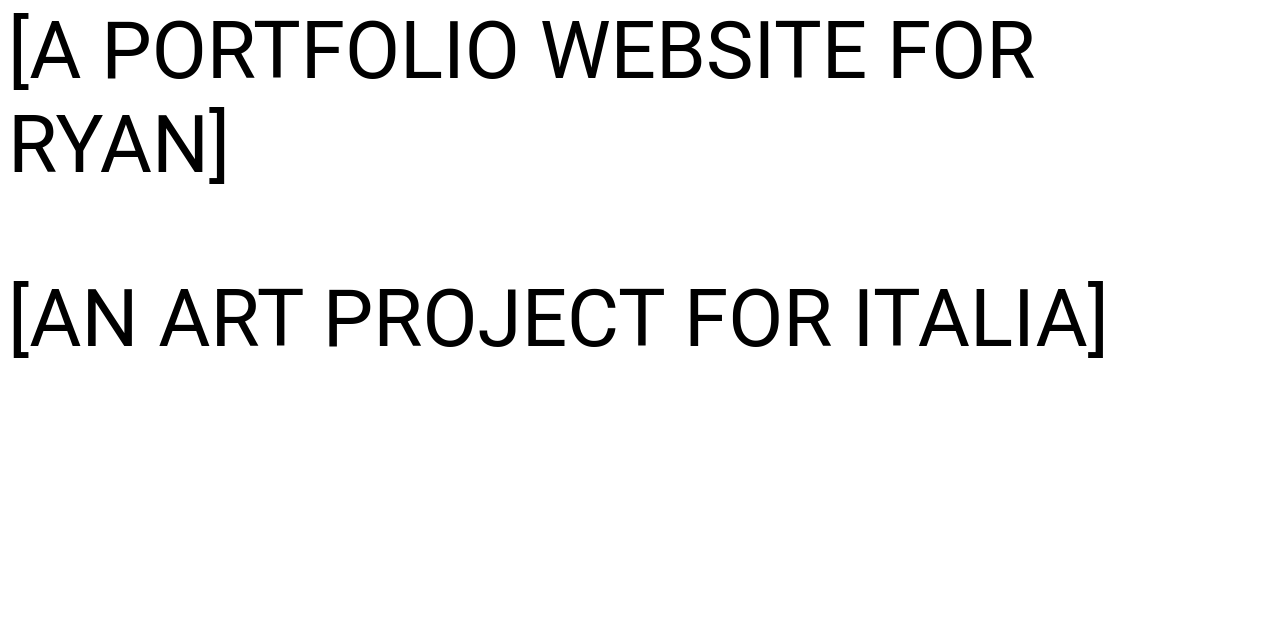
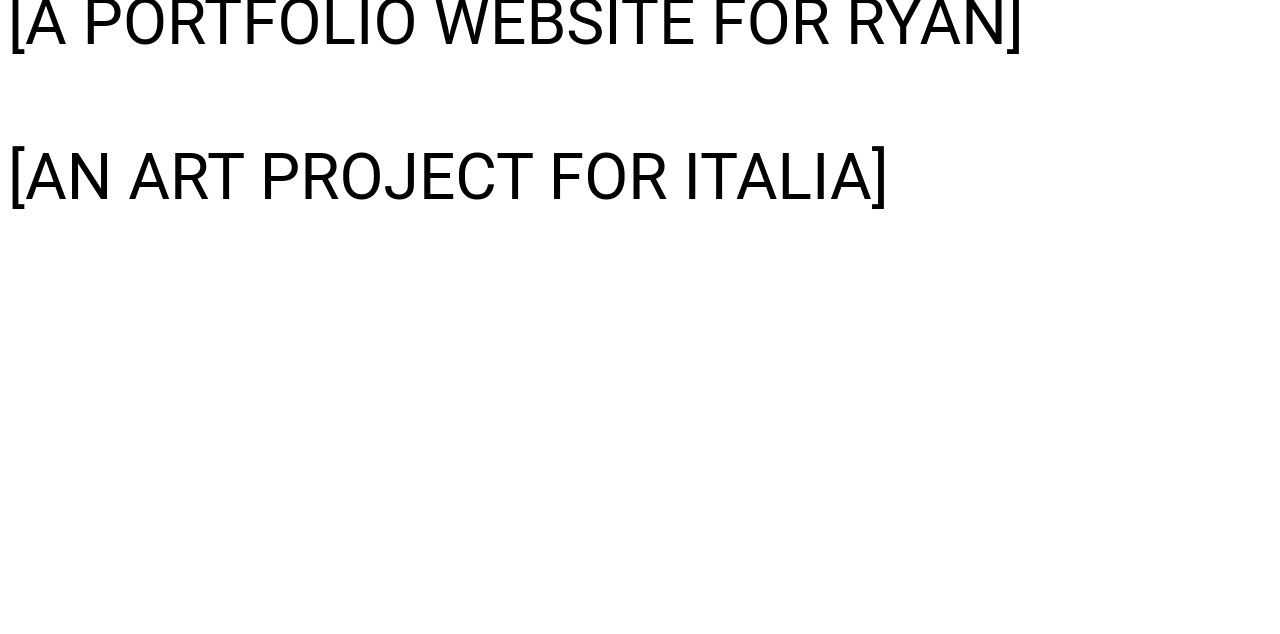
Before and after one commit to FelixManFongCheung/personal-website, a plain HTML site: page projects/index.html in a window 1280 px wide. Shown: the part 166-800 px from the top of the page. Drawn offline with Linux system fonts and the light colour scheme.

Commit message:
fixed bugs

```diff
--- a/styles.css
+++ b/styles.css
@@ -94,6 +94,7 @@ a:hover {
     .content {
         display: none;
         width: 100%;
+        height: 100%;
         position: absolute;
         top: 30%;
         left: 0;
@@ -150,5 +151,9 @@ button {
     cursor: pointer;
     outline: none;
     text-align: left;
-    font-size: 10vh;
+    font-size: 8vh;
+    -webkit-appearance: none;
+    -moz-appearance: none;
+    appearance: none;
+    color: inherit;
 }
```
